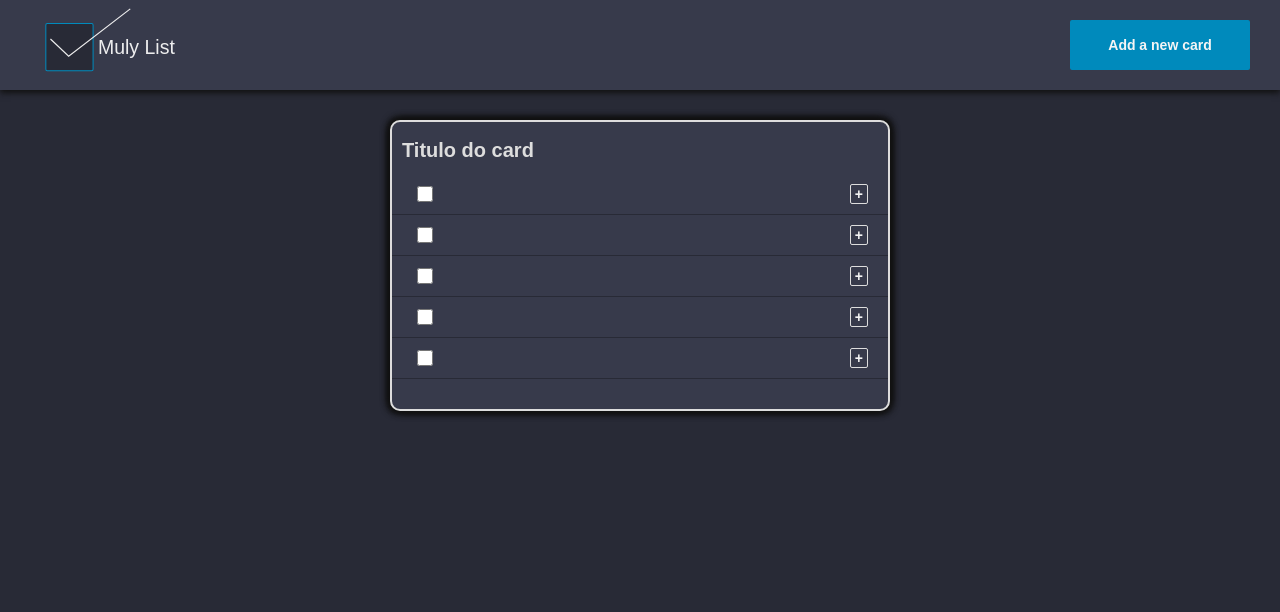
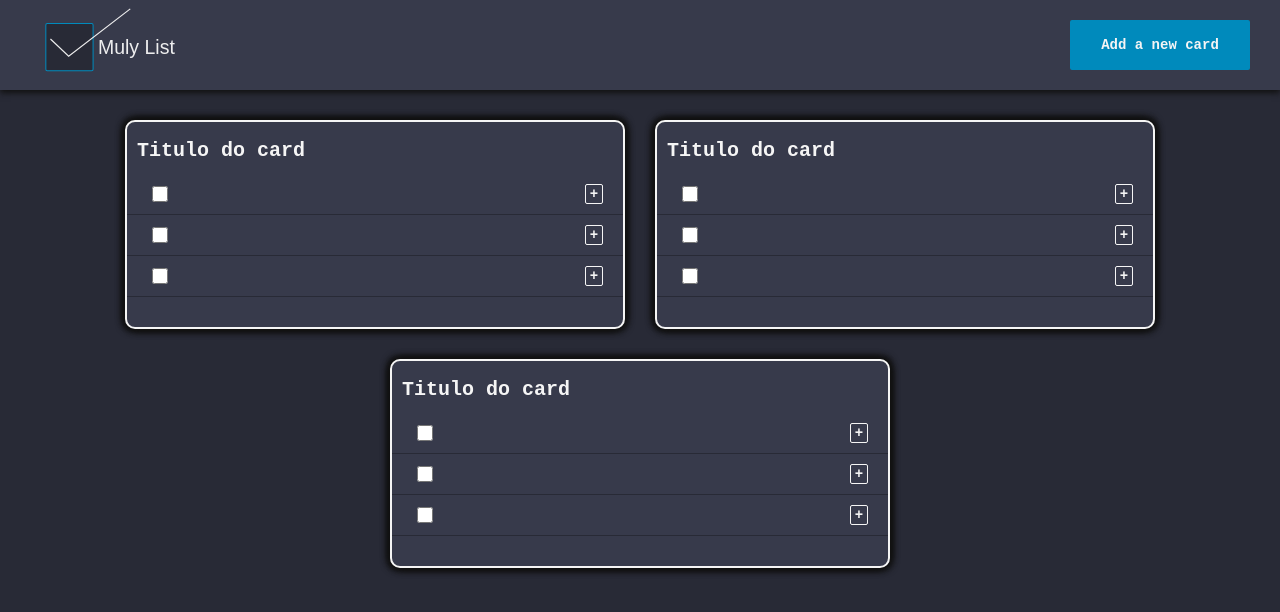
Before and after one commit to LucasFDutra/toDo-List, a React (Create React App) app in the folder todo_web/: page /dashboard in a window 1280 px wide. Shown: the top 612 px of the page. Built offline with nearby package versions, Linux system fonts and the light colour scheme.

Commit message:
reorganização dos css

```diff
--- a/todo_web/src/App.css
+++ b/todo_web/src/App.css
@@ -15,17 +15,13 @@ body {
 }
 
 body, input, button {
-  font-family: Arial, Helvetica, sans-serif;
+  font-family: monospace, Arial, Helvetica, sans-serif;
   font-size: 14px;
 }
 
 button {
   border: 0;
   border-radius: 2px;
-  width: 80px;
-  height: 30px;
-  padding: 0px 10px 0px 10px;
-  margin: 0px;
   background: #008ABC;
   color: #f5f5f5;
   font-weight: bold;
@@ -35,14 +31,3 @@ button {
 button:hover{
   background-color: #61dbf6b9;
 }
-
-input {
-  border: 0;
-  border-radius: 2px;
-  width: 90%;
-  max-width: 300px;
-  height: 40px;
-  padding: 0px 10px 0px 10px;
-  margin: 5px;
-  background: #f5f5f5;
-}
--- a/todo_web/src/colors.css
+++ b/todo_web/src/colors.css
@@ -1,9 +1,25 @@
-body {
-  white-space: pre;
-  font-family: monospace;
-  font-size: 14px;
-  background: #282a36;
-  color: #f8f8f2;
+.backgroundForte {
+  color: #282a36;
+}
+
+.backgroundFraco {
+  color: #373a4b;
+}
+
+.fontsColors {
+  color: #f5f5f5;
+}
+
+.buttonsNormal {
+  color: #008ABC;
+}
+
+.buttonsMouse {
+  color: #61dbf6b9;
+}
+
+.shadows {
+  box-shadow: #111;
 }
 
 a:link,
--- a/todo_web/src/components/cards/index.js
+++ b/todo_web/src/components/cards/index.js
@@ -8,9 +8,6 @@ const Card = () => (
     <Task />
     <Task />
     <Task />
-    <Task />
-    <Task />
-
   </div>
 );
 
--- a/todo_web/src/components/cards/styles.css
+++ b/todo_web/src/components/cards/styles.css
@@ -1,28 +1,26 @@
 .card {
+  height: auto;
+  width: 100%;
+  max-width: 500px;
+  margin: 30px 15px 0px 15px;
+  padding: 15px 0px 30px 0px;
+  border: 2px solid #f5f5f5;
+  border-radius: 10px;
+  box-shadow: 3px 3px 6px #111,
+              -3px -3px 6px #111,
+              3px -3px 6px #111,
+              -3px 3px 6px #111;
+  background: #373a4b;
   display: flex;
   flex-direction: column;
   align-items: center;
   justify-content: center;
-  background-color: #373a4b;
-  width: 100%;
-  max-width: 500px;
-  height: auto;
-  margin: 30px 15px 0px 15px;
-  border: 2px solid;
-  border-radius: 10px;
-  border-color: #ddd;
-  padding: 15px 0px 30px 0px;
-  box-shadow: 3px 3px 6px #111,
-              -3px -3px 6px #111,
-              3px -3px 6px #111,
-              -3px 3px 6px #111;
 }
 
 .title {
   width: 100%;
-  justify-content: left;
+  margin-bottom: 10px;
   padding: 2px 10px 2px 10px;
-  margin-bottom: 10px;
+  color: #f5f5f5;
   font-size: 20px;
-  color: #ddd;
 }
--- a/todo_web/src/components/tasks/styles.css
+++ b/todo_web/src/components/tasks/styles.css
@@ -1,43 +1,39 @@
 .task {
   width: 100%;
+  margin: 0;
+  padding: 0;
+  border-bottom: 1px solid #282a36;
   display: flex;
-  padding: 0;
-  margin: 0;
   flex-direction: row;
   align-items: center;
   justify-content: stretch;
-  border-bottom: solid;
-  border-width: 1px;
-  border-color: #282a36;
 }
 
 .taskText {
   height: 30px;
   width: 500px;
   max-width: 100%;
+  margin: 5px;
+  padding: 0;
   border: 0;
   border-radius: 0;
+  color: #f5f5f5;
   background: transparent;
-  padding: 0;
   font-size: 16px;
-  color: #ddd;
 }
 
 .taskCheck {
   height: 20px;
   width: 20px;
-  margin: 0;
-  margin-left: 25px;
+  margin: 0 0 0 25px;
   padding: 0;
 }
 
 .moreOneTask {
+  height: 20px;
   width: 22px;
-  height: 20px;
+  margin: 2px 20px 2px 2px;
+  padding: 0;
+  border: 1px solid #f5f5f5;
   background: transparent;
-  border: solid;
-  border-width: 1px;
-  border-color: #ddd;
-  padding: 0;
-  margin: 2px 20px 2px 2px;
 }
--- a/todo_web/src/pages/dashboard/index.js
+++ b/todo_web/src/pages/dashboard/index.js
@@ -11,6 +11,8 @@ const Dashboard = () => (
     </div>
     <div className='board'>
       <Card />
+      <Card />
+      <Card />
     </div>
   </>
 );
--- a/todo_web/src/pages/dashboard/styles.css
+++ b/todo_web/src/pages/dashboard/styles.css
@@ -2,14 +2,13 @@
   position: -webkit-sticky;
   position: sticky;
   top: 0px;
+  padding: 0;
+  box-shadow: 0px 3px 6px #111;
+  background: #373a4b;
   display: flex;
   flex-direction: row;
   align-items: center;
   justify-content: space-between;
-  background: #373a4b;
-  padding: 0;
-  /* border-bottom: 1px solid #ddd; */
-  box-shadow: 0px 3px 6px #111;
 }
 
 .logo {
@@ -19,9 +18,9 @@
 }
 
 .moreOneCard {
-  margin-right: 30px;
+  height: 50px;
   width: 180px;
-  height: 50px;
+  margin: 0 30px 0 0;
 }
 
 .board {
--- a/todo_web/src/pages/login/styles.css
+++ b/todo_web/src/pages/login/styles.css
@@ -1,31 +1,39 @@
 .container {
+  height: 350px;
   width: 100%;
-  height: 350px;
   max-width: 350px;
+  margin: 130px auto auto auto;
+  border-radius: 5px;
+  background: #373a4b;
   display: flex;
   flex-direction: column;
   align-items: center;
   justify-content: center;
-  margin: auto;
-  margin-top: 130px;
-  border-radius: 5px;
-  background: #373a4b;
-  padding-top: 0;
 }
 
 .container button {
+  height: 50px;
   width: 90%;
-  height: 50px;
   max-width: 300px;
+  margin-top: 40px;
   font-size: 16px;
   display: flex;
   justify-content: center;
-  margin-top: 40px;
-  margin-bottom: 0px;
 }
 
 .logo {
+  height: 120px;
   margin-top: 0px;
   padding-top: 0px;
-  height: 120px;
 }
+
+.username, .password {
+  height: 40px;
+  width: 90%;
+  max-width: 300px;
+  margin: 5px;
+  padding: 0px 10px 0px 10px;
+  border: 0;
+  border-radius: 2px;
+  background: #f5f5f5;
+}
```
